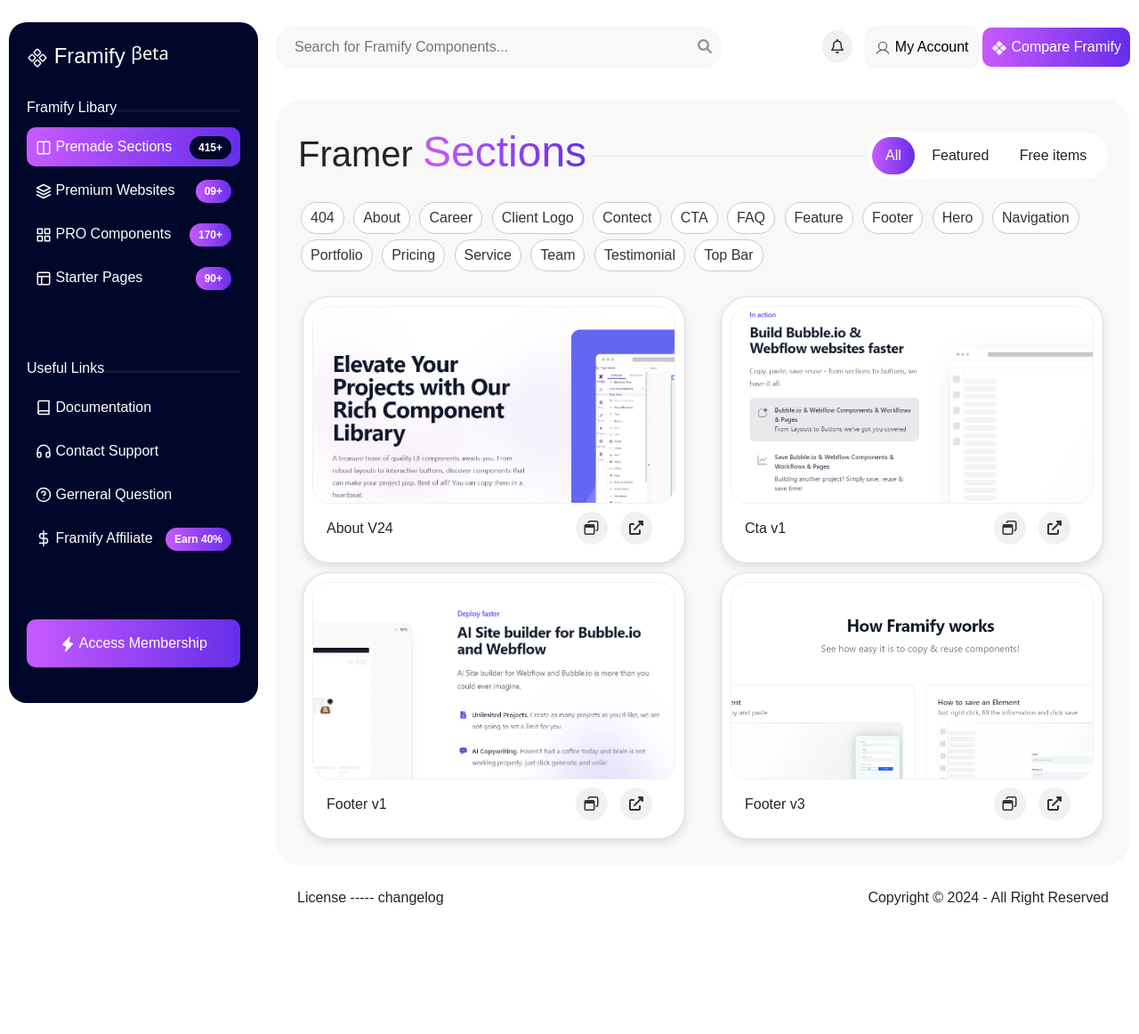
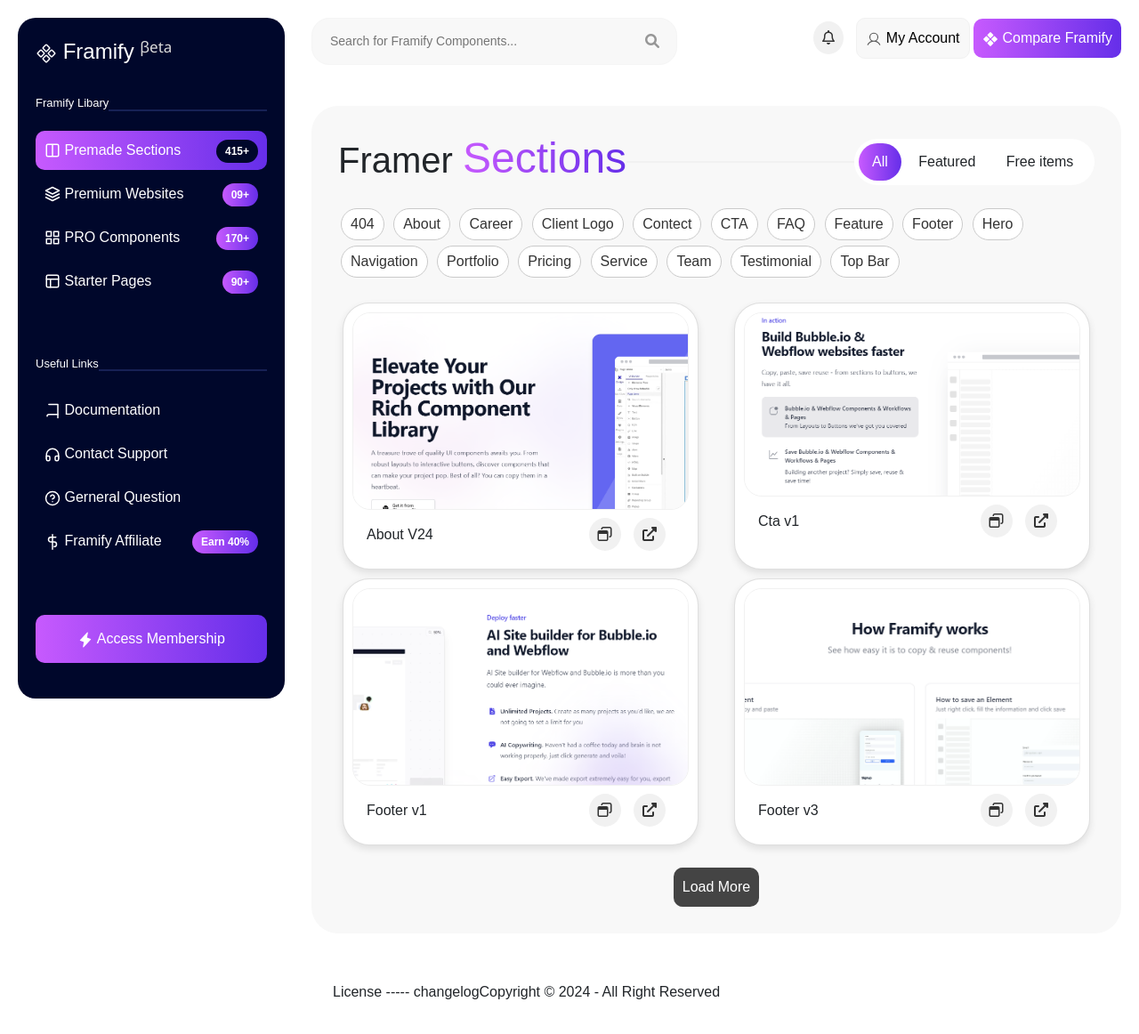
Before and after one commit to crystalWeb3/ui_test_project, a plain HTML site: page index.html in a window 1280 px wide. Shown: the whole page at 89% size. Before the commit the page ends 1055 px from the top, so only its background shows below. Drawn offline with nearby package versions, Linux system fonts and the light colour scheme.

Commit message:
header_static_done_2

```diff
--- a/assets/css/elements.css
+++ b/assets/css/elements.css
@@ -35,6 +35,7 @@
 .section-spliter {
   display: flex;
   align-items: center;
+  font-size: small !important;
 }
 .line {
   width: 100%;
@@ -49,8 +50,8 @@
   width: 100%;
   /* min-width: 200px; */
   /* max-width: 400px; */
-  height: 3px;
-  background-color: #0f1637;
+  height: 2px;
+  background-color: #172155;
 
 }
 
@@ -58,7 +59,7 @@
 
 .btn-search {
   position: absolute;
-  right: 10px;
+  right: 20px;
 }
 
 .search-bar {
@@ -68,19 +69,19 @@
   color: #979797;
   width: 100%;
   /* max-width: 500px; */
-  min-width: 500px;
+  min-width: 411px;
   /* border-radius: 20px; */
 }
 
 .search-bar input {
   width: 100%;
-  padding: 10px;
-  padding-left: 20px;
-  padding-right: 20px;
+  padding: 15px 20px;
+
   background-color: #f8f8f8;
   border-radius: 20px;
   border: #f5f5f5 solid 1px;
   outline: none;
+  font-size: 14px;
 }
 
 .search-bar input:active {
@@ -149,6 +150,8 @@
   /* width: 100%; */
 }
 
+/* Tabs */
+
 .tab {
   display: inline-block;
   padding: 9px;
@@ -163,6 +166,24 @@
   border-radius: 40px;
   margin: 0;
 }
+
+
+/* Load More Button */
+
+.btn-load {
+    background-color: rgb(68, 68, 68);
+    color: white;
+    padding: 10px;
+    border-radius: 10px;
+    outline: none;
+    border: none;
+}
+
+/* Gap */
+.gap {
+    height: 20px;
+}
+
 
 /* images */
 
@@ -212,7 +233,7 @@
     .sidebar-header span {
         display: none;
     }
-    .section-spliter h6 {
+    .section-spliter p {
         display: none;
     }
     .membership-btn span{
@@ -221,9 +242,20 @@
     .main-head {
         display: block;
     }
+
+}
+
+@media screen and (max-width: 900px) {
     .search-bar input {
         width: 100%;
-        max-width: 100%;
+
+    }
+    .search-bar {
+        max-width: 100% !important;
+        width: 100%;
+    }
+    .header-left {
+        width: 100%;
     }
     .header-right {
         display: none;
--- a/assets/css/sidebar.css
+++ b/assets/css/sidebar.css
@@ -16,11 +16,11 @@
 
 
   .sidebar-container {
-    padding: 10px;
+
     /* min-height: 100%; */
     height: 100vh;
     position: sticky;
-    top: 15px;
+    /* top: 15px; */
     /* background-color: white; */
     width: 30%;
     max-width: 300px;
@@ -44,11 +44,12 @@
     align-items: center;
   }
   .beta{
-    font-size: 20px;
-    font-weight: 100 !important;
+    font-size: 17px;
+    font-weight: 300 !important;
     font-family: 'Segoe UI', Tahoma, Geneva, Verdana, sans-serif;
     /* line-height: 1; */
     vertical-align: top;
+    color: #dbdbdb;
   }
 
   .sidebar-menu li {
@@ -120,10 +121,17 @@
   }
 
   .main-container {
+    align-items: flex-start;
     flex-flow: column;
     flex: 1 0 0px;
     overflow: visible;
-    padding: 10px;
+    gap: 30px;
+    flex-wrap: nowrap;
+    justify-content: center;
+    overflow: visible;
+    position: relative;
+    display: flex;
+    /* padding: 10px; */
   }
 
 
--- a/index.html
+++ b/index.html
@@ -17,7 +17,7 @@
     <link rel="stylesheet" href="styles.css" />
   </head>
   <body>
-    <div>
+    <div class="page-container">
       <!-- Sidebar -->
       <div class="h-row">
         <div class="sidebar-container">
@@ -34,7 +34,7 @@
             </div>
 
             <div class="section-spliter">
-              <h6 class="text-nowrap">Framify Libary</h6>
+              <p class="text-nowrap">Framify Libary</p>
               <div class="line2"></div>
             </div>
             <ul class="sidebar-menu">
@@ -80,7 +80,7 @@
             </ul>
 
             <div class="section-spliter">
-              <h6 class="text-nowrap">Useful Links</h6>
+              <p class="text-nowrap">Useful Links</p>
               <div class="line2"></div>
             </div>
 
@@ -88,7 +88,7 @@
               <li>
                 <a href="#">
                   <i class="svg-container">
-                    <svg xmlns="http://www.w3.org/2000/svg" width="24" height="24" viewBox="0 0 24 24" fill="none" stroke="var(--token-f60d4594-4380-4f6d-a08a-eea761d093d0, rgb(255, 255, 255))" stroke-width="2" stroke-linecap="round" stroke-linejoin="round" style="width: 100%; height: 100%;"><path d="M4 19.5A2.5 2.5 0 0 1 6.5 17H20"></path><path d="M6.5 2H20v20H6.5A2.5 2.5 0 0 1 4 19.5v-15A2.5 2.5 0 0 1 6.5 2z"></path></svg>
+                    <svg xmlns="http://www.w3.org/2000/svg" width="24" height="24" viewBox="0 0 24 24" fill="none" stroke="var(--token-f60d4594-4380-4f6d-a08a-eea761d093d0, rgb(255, 255, 255))" stroke-width="2" stroke-linecap="round" stroke-linejoin="round" style="width: 100%; height: 100%;"><path d="M4 19.5A2.5 2.5 0 0 1 6.5 17H20"></path><path d="M6.5 2H20v20p.5A2.5 2.5 0 0 1 4 19.5v-15A2.5 2.5 0 0 1 6.5 2z"></path></svg>
                   </i>
                   <span>Documentation</span>
                 </a>
@@ -115,7 +115,7 @@
               <li>
                 <a href="#">
                   <i class="svg-container">
-                    <svg xmlns="http://www.w3.org/2000/svg" width="24" height="24" viewBox="0 0 24 24" fill="none" stroke="var(--token-f60d4594-4380-4f6d-a08a-eea761d093d0, rgb(255, 255, 255))" stroke-width="2" stroke-linecap="round" stroke-linejoin="round" style="width: 100%; height: 100%;"><line x1="12" y1="1" x2="12" y2="23"></line><path d="M17 5H9.5a3.5 3.5 0 0 0 0 7h5a3.5 3.5 0 0 1 0 7H6"></path></svg>
+                    <svg xmlns="http://www.w3.org/2000/svg" width="24" height="24" viewBox="0 0 24 24" fill="none" stroke="var(--token-f60d4594-4380-4f6d-a08a-eea761d093d0, rgb(255, 255, 255))" stroke-width="2" stroke-linecap="round" stroke-linejoin="round" style="width: 100%; height: 100%;"><line x1="12" y1="1" x2="12" y2="23"></line><path d="M17 5H9.5a3.5 3.5 0 0 0 0 7h5a3.5 3.5 0 0 1 0 7p"></path></svg>
                   </i>
                   <span>Framify Affiliate</span>
                   <span class="float-right badge gradient">Earn 40%</span>
@@ -343,6 +343,13 @@
             </div>
 
             <!-- Learn More -->
+            <div class="gap"></div>
+            <div class="d-flex justify-content-center">
+            <button class="btn-load" >
+              Load More
+            </button>
+          </div>
+
           </div>
           <footer class="m-4">
             <div class="float-left">License ----- changelog</div>
--- a/styles.css
+++ b/styles.css
@@ -18,6 +18,12 @@
     width: 100%;
   }
 
+  /* Page Container */
+
+  .page-container {
+    padding: 20px;
+  }
+
   .container {
     width: 100%;
     min-width: 100%;
@@ -33,8 +39,8 @@
   /* Main Content */
   .main-content {
 
-    padding: 25px;
-    padding-top: 30px;
+    padding: 30px;
+
     background-color: #f8f8f8;
     border-radius: 30px;
   }
@@ -42,8 +48,7 @@
   /* Header */
   .header {
     display: flex;
-    padding-top: 20px;
-    padding-bottom: 20px;
+
     flex: 0 0 auto;
     width: 100%;
     justify-content: space-between;
@@ -115,6 +120,7 @@
 /* modify layout */
   .h-row{
     display: flex;
+    gap: 30px;
 
   }
 
```
